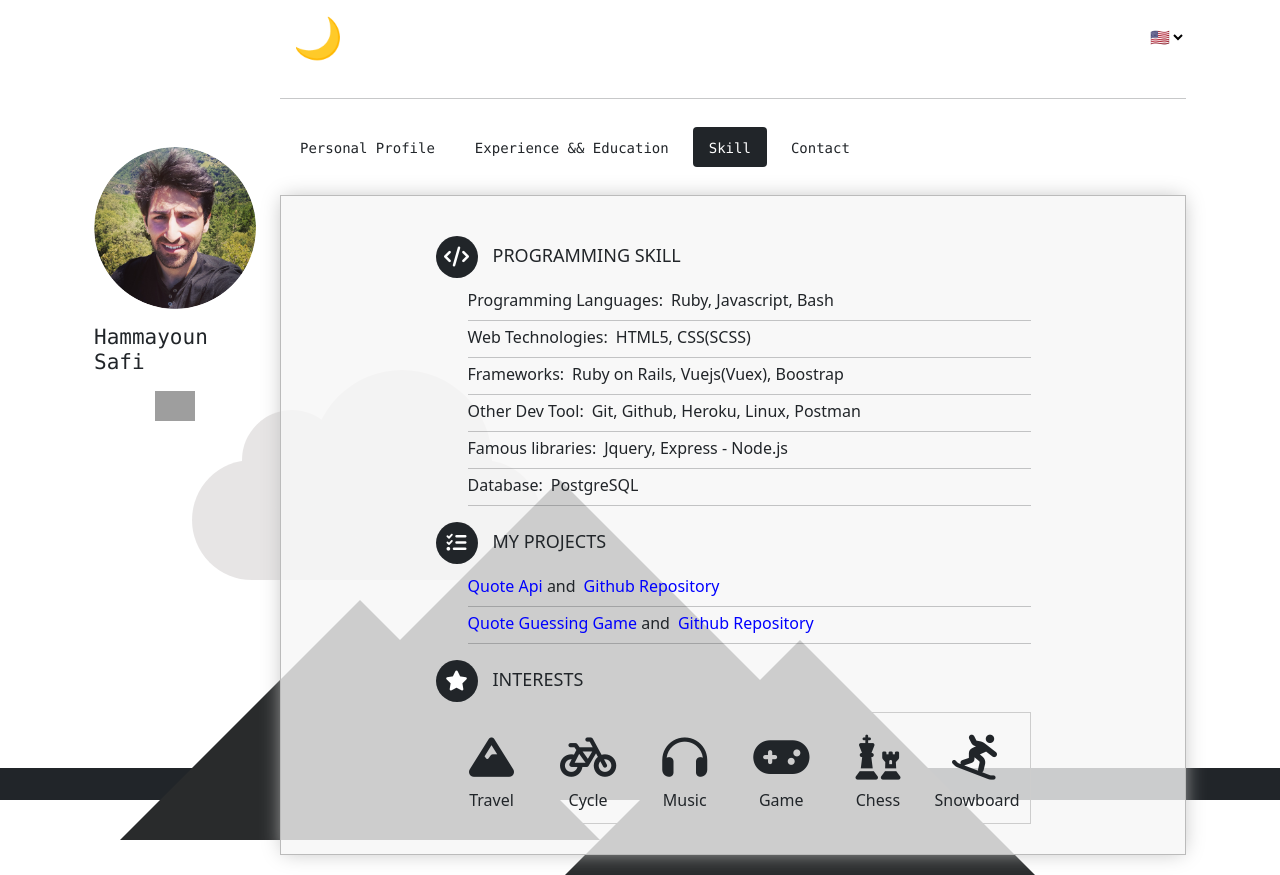
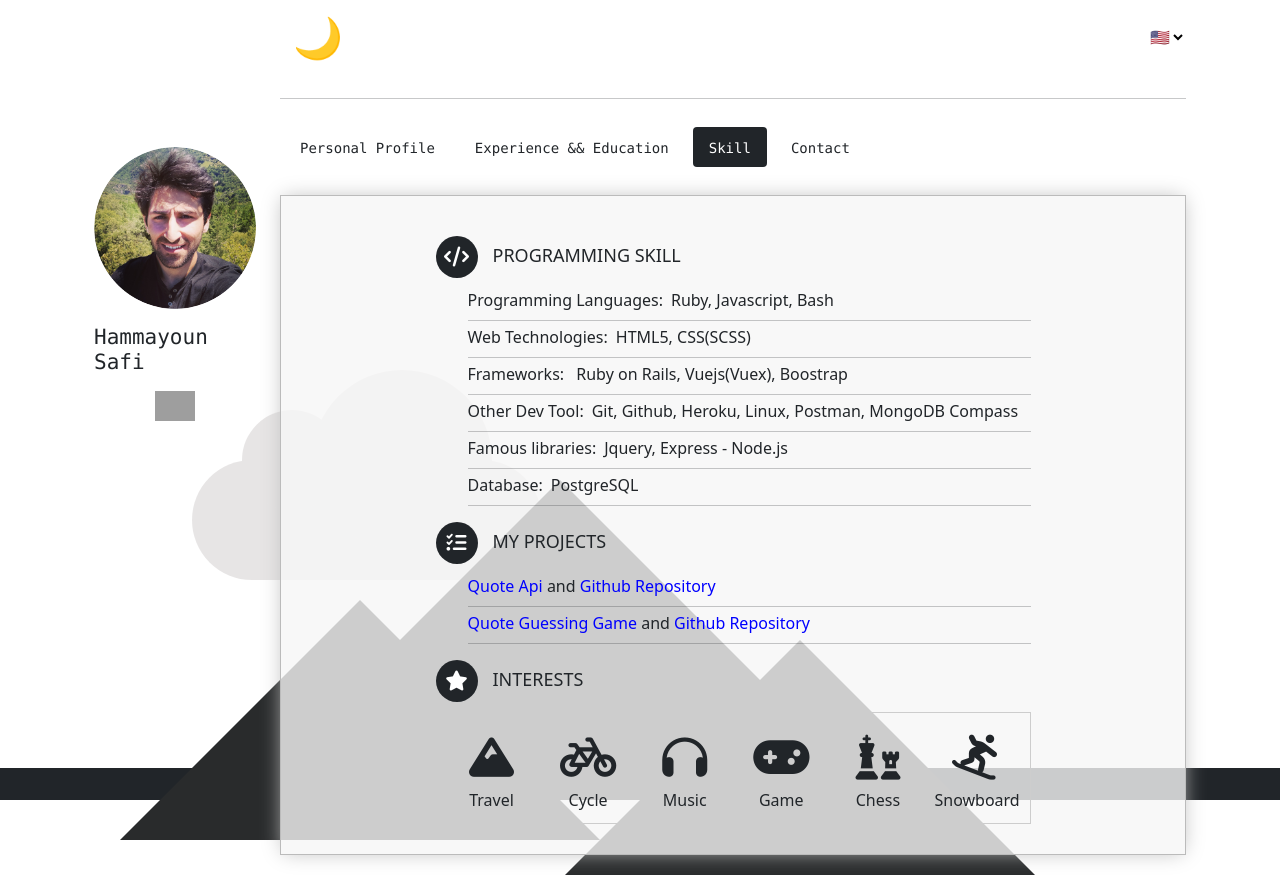
Before and after one commit to Hama99o/my-cv, a Vue app: page /skill in a window 1280 px wide. Built offline with nearby package versions, Linux system fonts and the light colour scheme; grey boxes are pictures that could not be loaded.

Commit message:
skill text updated

```diff
--- a/src/components/Skill.vue
+++ b/src/components/Skill.vue
@@ -13,11 +13,11 @@
           </li>
           <hr class="my-1" />
           <li>
-            {{programmingSkill.frameworks}}: <span class="mx-2"> <span> Ruby on Rails,</span> Vuejs(Vuex), Boostrap</span>
+            {{programmingSkill.frameworks}}: <span class="mx-2">Ruby on Rails, Vuejs(Vuex), Boostrap</span>
           </li>
           <hr class="my-1" />
           <li>
-            {{programmingSkill.otherDevTool}}:<span class="mx-2">Git, Github, Heroku, Linux, Postman</span>
+            {{programmingSkill.otherDevTool}}:<span class="mx-2">Git, Github, Heroku, Linux, Postman, MongoDB Compass</span>
           </li>
           <hr class="my-1" />
           <li>
@@ -36,15 +36,15 @@
           <li>
             <span>
               <a class="project-link" :class="getClass('lightBlueLinkInDark')" href="https://quotes-from-all-over-the-world.herokuapp.com/api/v1/quotes" target="_blank"> Quote Api </a> {{$t('message.skills.myProjects.and')}}
+              <a class="my-2 project-link" :class="getClass('lightBlueLinkInDark')" href="https://github.com/Hama99o/quote_api" target="_blank"> Github Repository</a>
             </span>
-            <a class="mx-2 project-link" :class="getClass('lightBlueLinkInDark')" href="https://github.com/Hama99o/quote_api" target="_blank"> Github Repository</a>
           </li>
           <hr class="my-1" />
           <li>
             <span>
               <a class="project-link" :class="getClass('lightBlueLinkInDark')" href="https://quote-guessing-game.herokuapp.com/" target="_blank"> Quote Guessing Game</a> {{$t('message.skills.myProjects.and')}}
+              <a class="my-2 project-link" :class="getClass('lightBlueLinkInDark')" href="https://github.com/Hama99o/quote_api" target="_blank"> Github Repository</a>
             </span>
-            <a class="mx-2 project-link" :class="getClass('lightBlueLinkInDark')" href="https://github.com/Hama99o/quote_api" target="_blank"> Github Repository</a>
           </li>
           <hr class="my-1" />
         </ul>
@@ -128,7 +128,7 @@ h3 {
 
 .skill-container .func .skills-prog ul li {
   margin-bottom: 8px;
-  display: flex;
+  list-style-type: none;
   align-items: center;
 }
 
```
